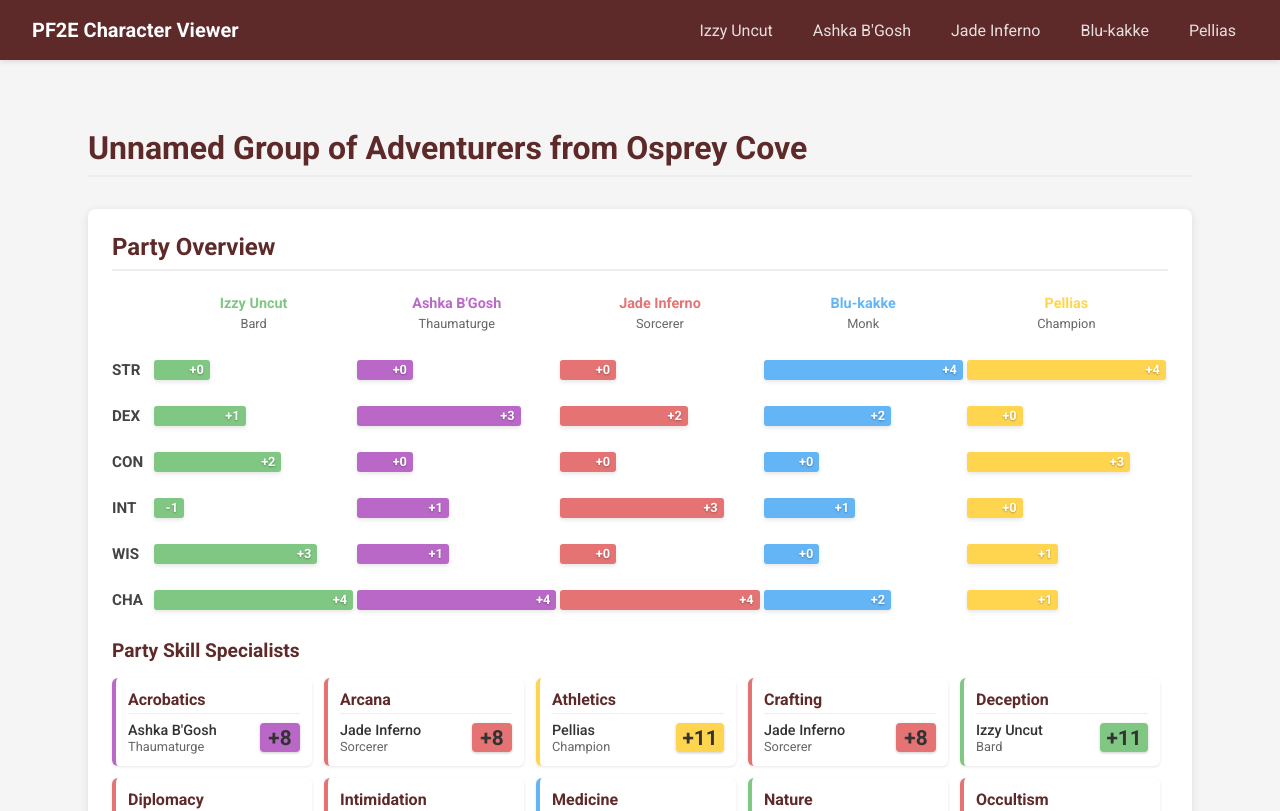
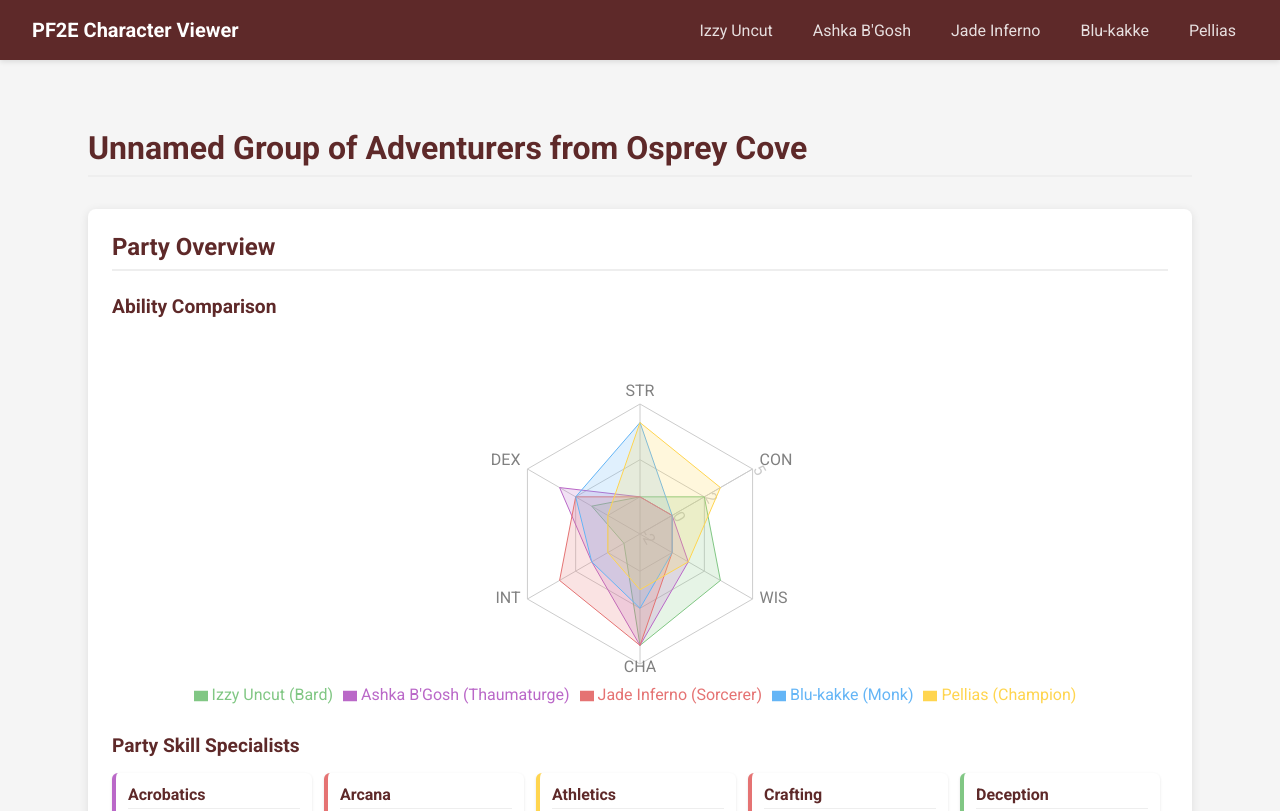
Before and after one commit to Mooknop/CNMH, a React (Create React App) app: page /#/ in a window 1280 px wide. Shown: the top 811 px of the page. Built offline with nearby package versions, Linux system fonts and the light colour scheme.

Commit message:
Radar chart!

```diff
--- a/package.json
+++ b/package.json
@@ -13,6 +13,7 @@
     "react-dom": "^19.1.0",
     "react-router-dom": "^7.5.1",
     "react-scripts": "5.0.1",
+    "recharts": "^2.15.3",
     "web-vitals": "^2.1.4"
   },
   "scripts": {
--- a/src/components/party/PartySummary.js
+++ b/src/components/party/PartySummary.js
@@ -1,12 +1,20 @@
 import React, { useContext } from 'react';
+import {
+  RadarChart,
+  PolarGrid,
+  PolarAngleAxis,
+  PolarRadiusAxis,
+  Radar,
+  Legend,
+  ResponsiveContainer
+} from 'recharts';
 import { CharacterContext } from '../../contexts/CharacterContext';
 import {
   getAbilityModifier,
   formatModifier,
   getSkillModifier,
   SKILL_ABILITY_MAP,
-  CHARACTER_COLORS, // Import the color constants
-  getCharacterColor  // Import the utility function
+  getCharacterColor
 } from '../../utils/CharacterUtils';
 import './PartySummary.css';
 
@@ -19,7 +27,7 @@ const PartySummary = () => {
       const abilities = char.abilities || {};
       return {
         name: char.name,
-        color: getCharacterColor(index), // Use the utility function
+        color: getCharacterColor(index),
         class: char.class,
         abilities: {
           strength: getAbilityModifier(abilities.strength || 10),
@@ -37,7 +45,27 @@ const PartySummary = () => {
 
   const partyAbilityData = getAbilityData();
 
-  // Find min and max modifiers across all characters for scaling
+  // Format data for radar chart
+  const formatDataForRadarChart = () => {
+    const abilities = ['strength', 'constitution', 'wisdom', 'charisma', 'intelligence', 'dexterity'];
+
+    return abilities.map(ability => {
+      const dataPoint = {
+        ability: ability.substring(0, 3).toUpperCase(),
+      };
+
+      // Add each character's value for this ability
+      partyAbilityData.forEach(char => {
+        dataPoint[char.name] = char.abilities[ability];
+      });
+
+      return dataPoint;
+    });
+  };
+
+  const radarData = formatDataForRadarChart();
+
+  // Find min and max modifiers across all characters for radar chart scaling
   const allModifiers = partyAbilityData.flatMap(char =>
     Object.values(char.abilities)
   );
@@ -45,14 +73,10 @@ const PartySummary = () => {
   const minModifier = Math.min(...allModifiers);
   const maxModifier = Math.max(...allModifiers);
 
-  // Calculate bar width percentage
-  const getBarWidth = (value) => {
-    const range = maxModifier - minModifier;
-    if (range === 0) return 50; // Default for no variation
-
-    // Scale to 10-100% range
-    return 10 + ((value - minModifier) / range) * 90;
-  };
+  // Determine domain for radar chart
+  // Add a small buffer to min/max for better visualization
+  const domainMin = Math.floor(minModifier) - 1;
+  const domainMax = Math.ceil(maxModifier) + 1;
 
   // Find the best character for each skill
   const findBestAtSkill = () => {
@@ -80,7 +104,7 @@ const PartySummary = () => {
         bestCharacters[skill] = {
           name: bestChar.name,
           class: bestChar.class,
-          color: getCharacterColor(bestChar.colorIndex), // Use the utility function
+          color: getCharacterColor(bestChar.colorIndex),
           modifier: bestModifier
         };
       }
@@ -102,50 +126,40 @@ const PartySummary = () => {
 
       <div className="summary-content">
         <div className="ability-comparison-container">
-          <div className="ability-comparison">
-            <div className="character-column-headers">
-              {partyAbilityData.map((char) => (
-                <div
-                  key={`header-${char.name}`}
-                  className="character-column-header"
-                  style={{
-                    flexBasis: `${100 / partyAbilityData.length}%`,
-                    color: char.color
-                  }}
-                >
-                  <span className="char-name">{char.name}</span>
-                  <span className="char-class">{char.class}</span>
-                </div>
-              ))}
-            </div>
-            {['strength', 'dexterity', 'constitution', 'intelligence', 'wisdom', 'charisma'].map(ability => (
-              <div key={ability} className="ability-row">
-                <div className="ability-label">
-                  {ability.substring(0, 3).toUpperCase()}
-                </div>
-                <div className="ability-bars">
-                  {partyAbilityData.map((char, index) => (
-                    <div
-                      key={`${char.name}-${ability}`}
-                      className="char-ability-bar-container"
-                      style={{ flexBasis: `${100 / partyAbilityData.length}%` }}
-                    >
-                      <div
-                        className="char-ability-bar"
-                        style={{
-                          width: `${getBarWidth(char.abilities[ability])}%`,
-                          backgroundColor: char.color,
-                        }}
-                      >
-                        <span className="char-ability-value">
-                          {formatModifier(char.abilities[ability])}
-                        </span>
-                      </div>
-                    </div>
-                  ))}
-                </div>
-              </div>
-            ))}
+          <h3>Ability Comparison</h3>
+
+          {/* Radar Chart with integrated Legend */}
+          <div className="radar-chart-container" style={{ width: '100%', height: 400, marginTop: '1rem' }}>
+            <ResponsiveContainer width="100%" height="100%">
+              <RadarChart
+                outerRadius={130}
+                data={radarData}
+                margin={{ top: 10, right: 30, bottom: 30, left: 30 }}
+              >
+                <PolarGrid />
+                <PolarAngleAxis dataKey="ability" />
+                <PolarRadiusAxis angle={30} domain={[domainMin, domainMax]} />
+
+                {/* Create a Radar for each character */}
+                {partyAbilityData.map((char) => (
+                  <Radar
+                    key={`radar-${char.name}`}
+                    name={`${char.name} (${char.class})`}
+                    dataKey={char.name}
+                    stroke={char.color}
+                    fill={char.color}
+                    fillOpacity={0.2}
+                  />
+                ))}
+
+                <Legend
+                  layout="horizontal"
+                  align="center"
+                  verticalAlign="bottom"
+                  wrapperStyle={{ paddingTop: '20px' }}
+                />
+              </RadarChart>
+            </ResponsiveContainer>
           </div>
         </div>
         <div className="skill-specialists-container">
```
Also changed, not shown: 1 other file (tests, documents, lock files or other folders).
